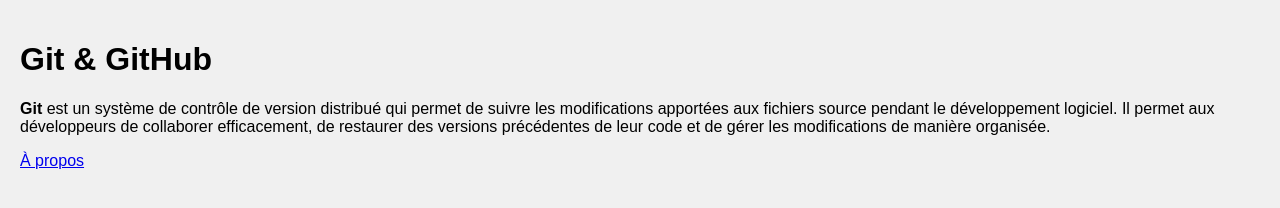
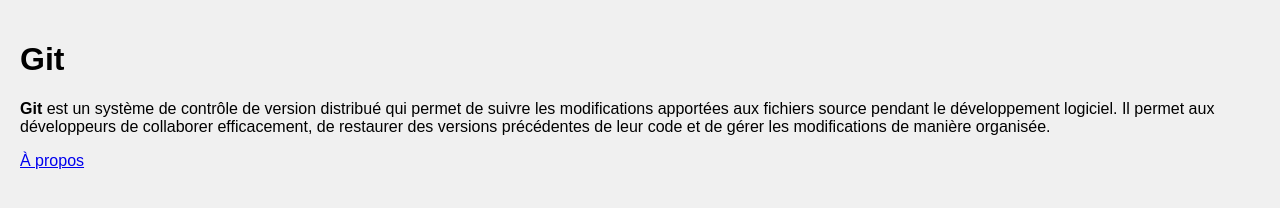
Before and after one commit to MariemRaddaoui/TP1_Devops_Partie2, a plain HTML site: page index.html in a window 1280 px wide. Drawn offline with Linux system fonts and the light colour scheme.

Commit message:
Commit to the feature/ma_nouvelle-fonctionnalite branch

```diff
--- a/index.html
+++ b/index.html
@@ -7,7 +7,7 @@
     <link rel="stylesheet" href="styles.css">
 </head>
 <body>
-    <h1>Git & GitHub</h1>
+    <h1>Git </h1>
     <p><strong>Git</strong> est un système de contrôle de version distribué qui permet de suivre les modifications apportées aux fichiers source pendant le développement logiciel. Il permet aux développeurs de collaborer efficacement, de restaurer des versions précédentes de leur code et de gérer les modifications de manière organisée.</p>
     <a href="about.html" class="btn">À propos</a>
 </body>
```
Also changed, not shown: test.html (added).
